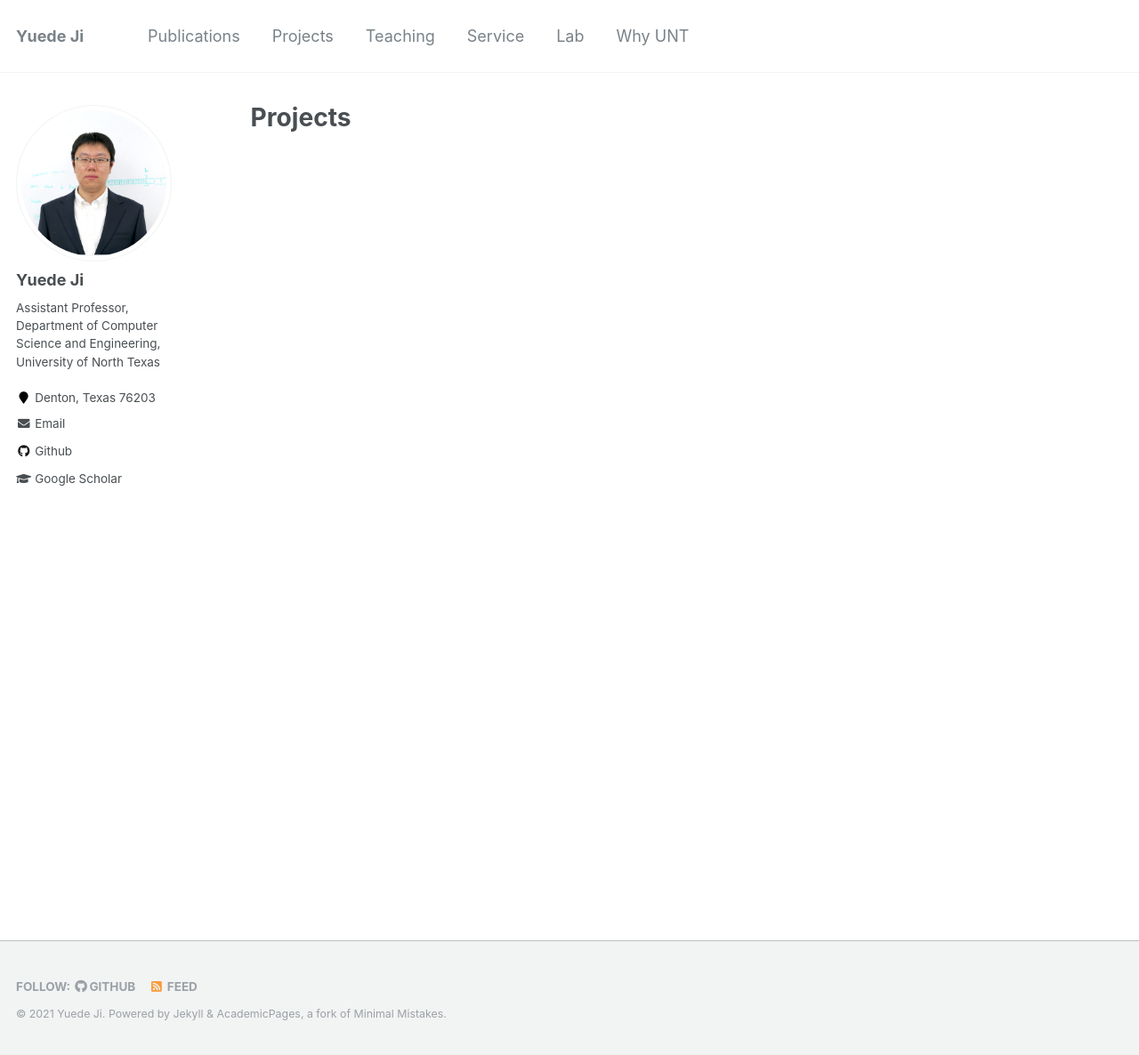
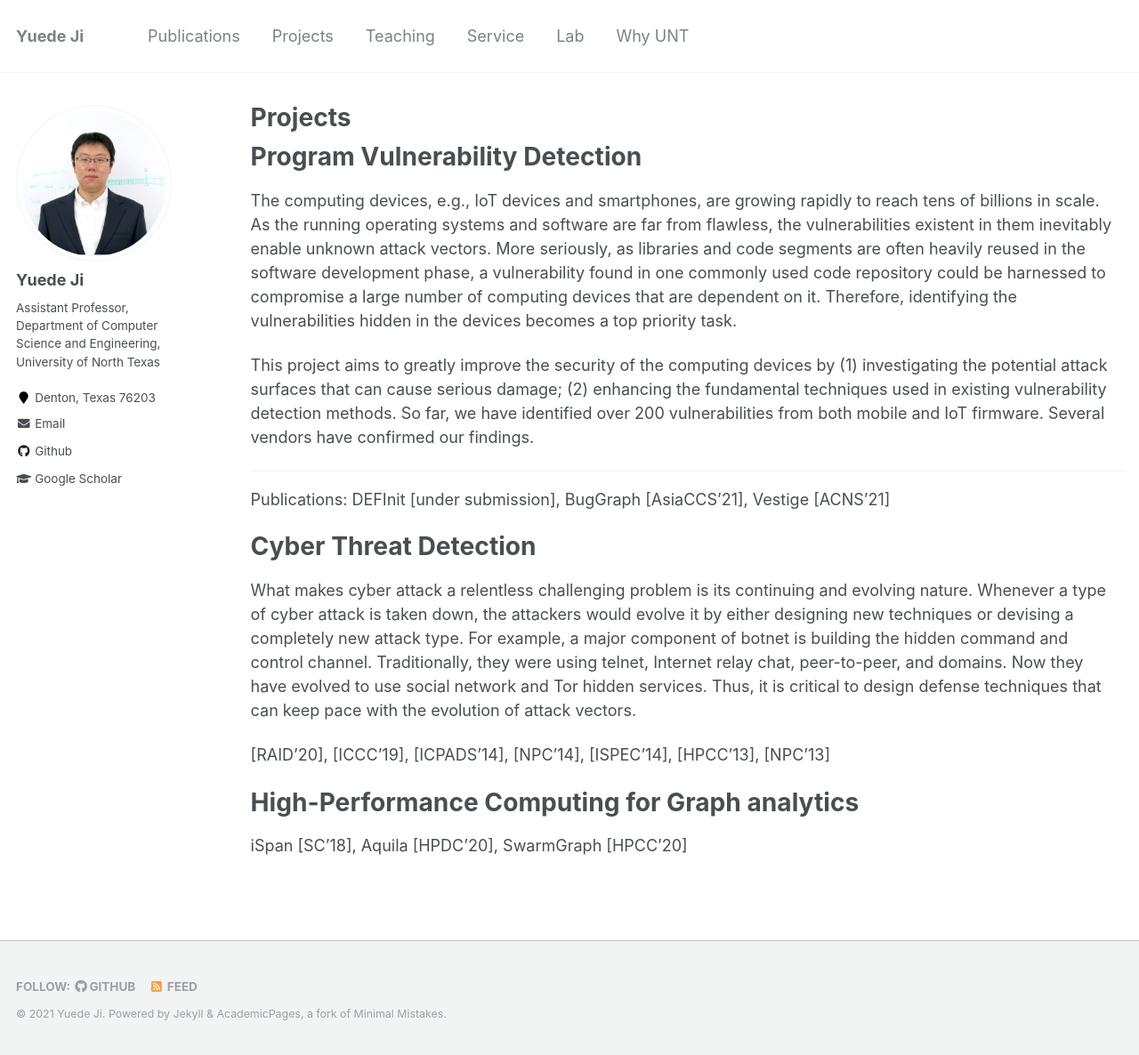
Before and after one commit to yuede/yuede.github.io, a Jekyll site: the page built from _pages/projects.md, in a window 1280 px wide and 1186 px high. Shown: the whole window at 89% size. Built offline with Jekyll 4.4.1, drawn with Linux system fonts in a browser that asks for light colours.

Commit message:
add projects

```diff
--- a/_pages/projects.md
+++ b/_pages/projects.md
@@ -5,9 +5,28 @@ permalink: /projects/
 author_profile: true
 ---
 
-{% include base_path %}
+Program Vulnerability Detection
+===============================
+The computing devices, e.g., IoT devices and smartphones, are growing rapidly to reach tens of billions in scale. As the running operating systems and software are far from flawless, the vulnerabilities existent in them inevitably enable unknown attack vectors. More seriously, as libraries and code segments are often heavily reused in the software development phase, a vulnerability found in one commonly used code repository could be harnessed to compromise a large number of computing devices that are dependent on it. Therefore, identifying the vulnerabilities hidden in the devices becomes a top priority task.
+
+This project aims to greatly improve the security of the computing devices by
+(1) investigating the potential attack surfaces that can cause serious damage;
+(2) enhancing the fundamental techniques used in existing vulnerability detection methods.
+So far, we have identified over 200 vulnerabilities from both mobile and IoT firmware. Several vendors have confirmed our findings.
+
+---------------------------------
+Publications: DEFInit [under submission], BugGraph [AsiaCCS'21], Vestige [ACNS'21]
 
 
-{% for post in site.portfolio %}
-  {% include archive-single.html %}
-{% endfor %}
+Cyber Threat Detection
+========================
+What makes cyber attack a relentless challenging problem is its continuing and evolving nature. Whenever a type of cyber attack is taken down, the attackers would evolve it by either designing new techniques or devising a completely new attack type. For example, a major component of botnet is building the hidden command and control channel. Traditionally, they were using telnet, Internet relay chat, peer-to-peer, and domains. Now they have evolved to use social network and Tor hidden services. Thus, it is critical to design defense techniques that can keep pace with the evolution of attack vectors.
+
+[RAID'20], [ICCC'19], [ICPADS'14], [NPC'14], [ISPEC'14], [HPCC'13], [NPC'13]
+
+
+
+High-Performance Computing for Graph analytics
+==============================================
+
+iSpan [SC'18], Aquila [HPDC'20], SwarmGraph [HPCC'20]
```
